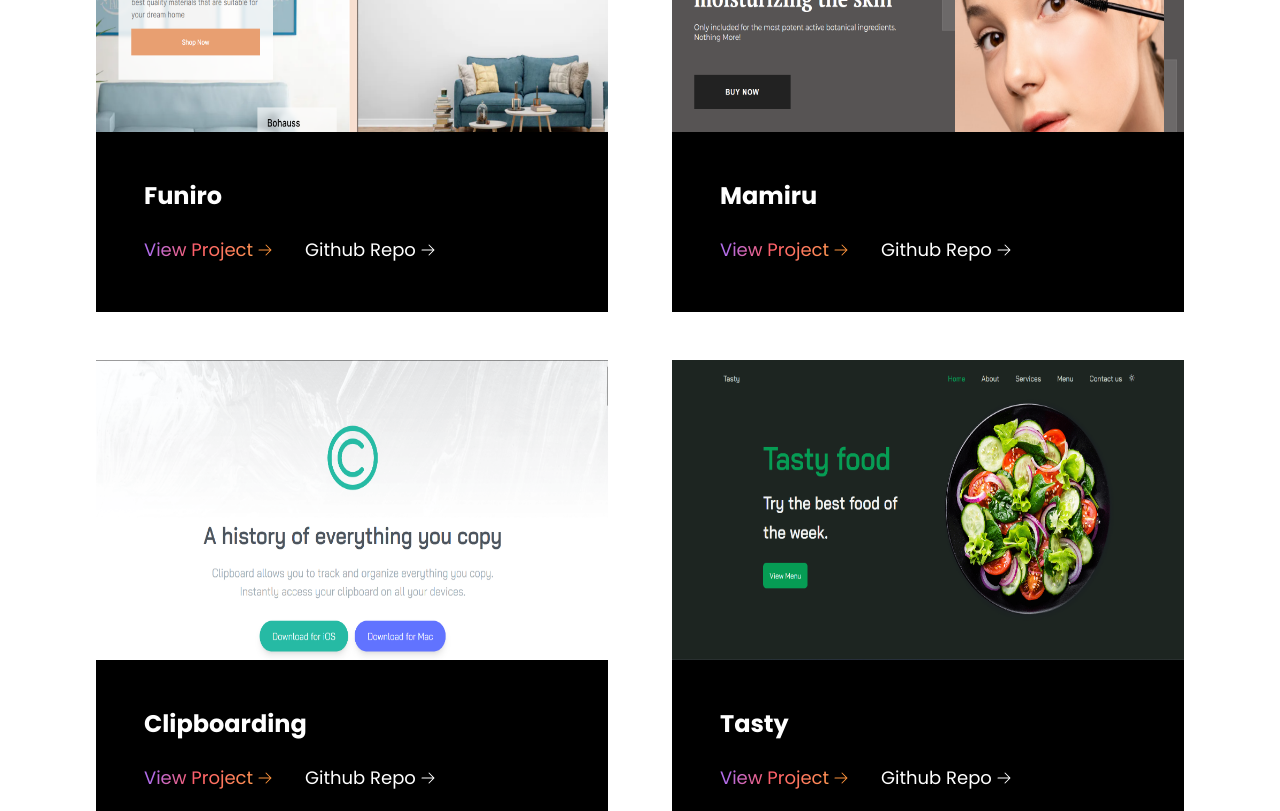
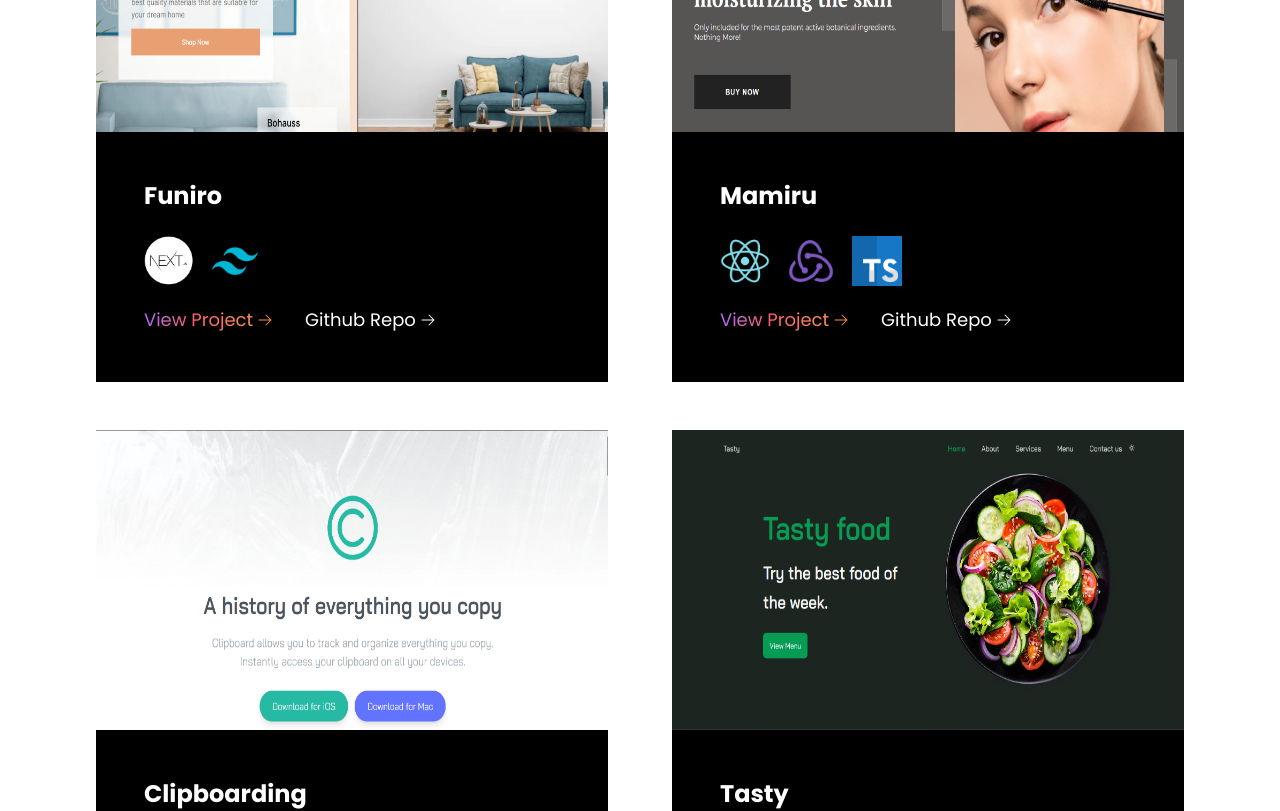
Before and after one commit to AmineElkhalidy/Portfolio, a React (Vite) app: page / in a window 1280 px wide. Shown: the part 1740-2551 px from the top of the page. Built offline with nearby package versions, Linux system fonts and the light colour scheme; a web font is replaced by a local one.

Commit message:
Technologies added

```diff
--- a/src/sections/Projects.jsx
+++ b/src/sections/Projects.jsx
@@ -17,6 +17,18 @@ import Rotinniajad from "../assets/images/projects/rotinniajad.png";
 import Funiro from "../assets/images/projects/funiro.png";
 import Userhive from "../assets/images/projects/userhive.png";
 
+// Images
+import Html from "../assets/images/html.png";
+import Css from "../assets/images/css.png";
+import Js from "../assets/images/javascript.png";
+import REACT from "../assets/images/react.png";
+import Next from "../assets/images/next.png";
+import NextLight from "../assets/images/nextjs-light.png";
+import Tailwind from "../assets/images/tailwind.png";
+import Redux from "../assets/images/redux.png";
+import Node from "../assets/images/node.png";
+import Typescript from "../assets/images/typescript.png";
+
 const Projects = () => {
   const projects = [
     {
@@ -24,48 +36,56 @@ const Projects = () => {
       image: Funiro,
       hrefLink: "https://funiro-app.vercel.app/",
       githubLink: "https://github.com/AmineElkhalidy/funiro",
+      technologies: [NextLight, Tailwind],
     },
     {
       name: "Mamiru",
       image: Mamiru,
       hrefLink: "https://mamirou.vercel.app/",
       githubLink: "https://github.com/SamoudiAnas/Mamirou",
+      technologies: [REACT, Redux, Typescript],
     },
     {
       name: "Clipboarding",
       image: Clipboarding,
       hrefLink: "https://clipboarding.vercel.app/",
       githubLink: "https://github.com/AmineElkhalidy/clipboarding",
+      technologies: [Html, Tailwind],
     },
     {
       name: "Tasty",
       image: Tasty,
       hrefLink: "https://tasty.vercel.app/",
       githubLink: "https://github.com/AmineElkhalidy/restauranttasty",
+      technologies: [Html, Css, Js],
     },
     {
       name: "Omnifood",
       image: Omnifood,
       hrefLink: "https://foodformood.vercel.app/",
       githubLink: "https://github.com/AmineElkhalidy/omnifood",
+      technologies: [Html, Css, Js],
     },
     {
       name: "Shoesit",
       image: Shoesit,
       hrefLink: "https://shoesit.vercel.app/",
       githubLink: "https://github.com/AmineElkhalidy/shoesit",
+      technologies: [REACT],
     },
     {
       name: "Rotin Niajad",
       image: Rotinniajad,
       hrefLink: "https://rotinniajad.com",
       githubLink: "https://github.com/AmineElkhalidy/rotinniajad",
+      technologies: [Html, Tailwind],
     },
     {
       name: "Userhive",
       image: Userhive,
       hrefLink: "https://www.userhive.co/",
       githubLink: "https://github.com/AmineElkhalidy/userhive",
+      technologies: [NextLight, Tailwind],
     },
   ];
 
@@ -92,14 +112,14 @@ const Projects = () => {
                   {/* Image container */}
                   <div className="h-[250px] sm:h-[300px]">
                     <img
-                      className="h-full w-[95%] lg:w-full"
+                      className="h-full w-full lg:w-full"
                       src={project.image}
                       alt={project.name}
                     />
                   </div>
 
                   {/* Project description */}
-                  <div className="bg-black-900 p-5 absolute top-[70%] -right-5 sm:p-8 sm:-right-16 sm:top-[72%] lg:relative lg:left-0 lg:p-12">
+                  <div className="bg-black-900 p-5  sm:p-8 lg:p-12">
                     {/* <span className="gradient-text text-sm uppercase tracking-widest font-semibold">
                       Featured Project
                     </span> */}
@@ -108,7 +128,17 @@ const Projects = () => {
                     </h2>
 
                     {/* Technologies used */}
-                    <div></div>
+                    <div className="w-full flex gap-4  mb-5">
+                      {project.technologies.map((tech, index) => (
+                        <div className="w-[12%]" key={index}>
+                          <img
+                            className="w-full h-full"
+                            src={tech}
+                            alt={tech}
+                          />
+                        </div>
+                      ))}
+                    </div>
 
                     {/* Buttons container */}
                     <div className="flex gap-4 lg:gap-8 lg:text-lg">
```
Also changed, not shown: src/assets/images/nextjs-light.png (added).
